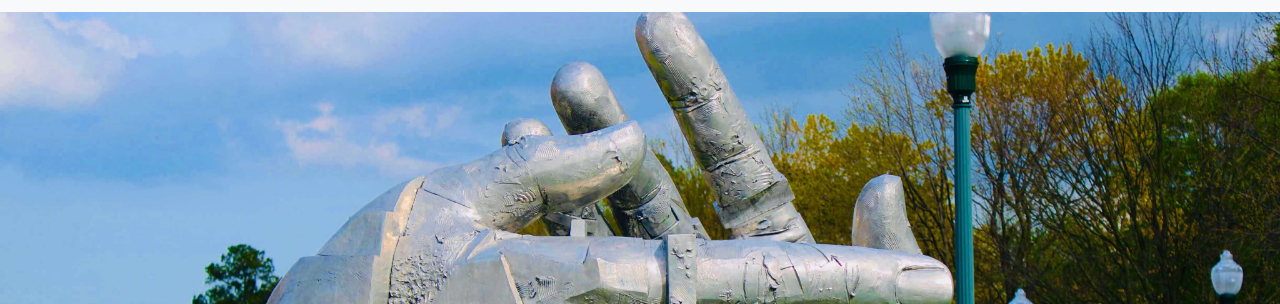
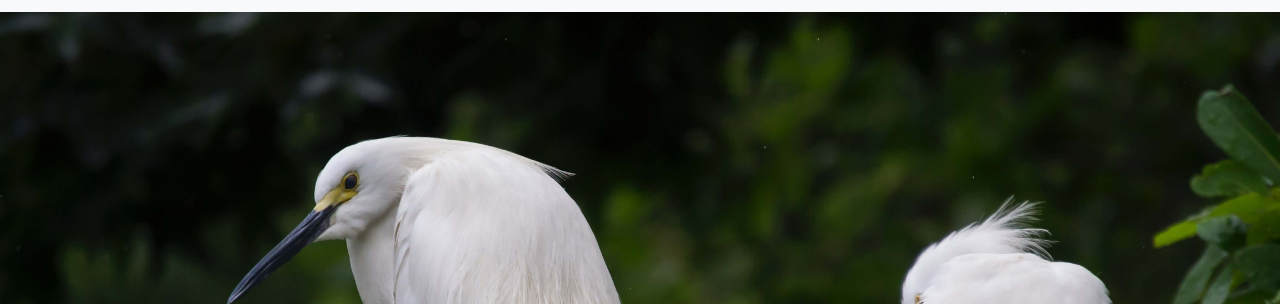
Before and after one commit to wafspaul/angnoi, a plain HTML site: page WNIN.html in a window 1280 px wide. Shown: the part 68-372 px from the top of the page. Drawn offline with nearby package versions, Linux system fonts and the light colour scheme; files whose address does not match are found by name.

Commit message:
new cover image

```diff
--- a/WNIN.html
+++ b/WNIN.html
@@ -17,6 +17,15 @@
 
   <!-- styles CSS -->
   <link rel="stylesheet" href="css/wnin.css">
+
+  <style>
+    .hero-section {
+      background-image: url('./image/Amani-cover.jpg');
+      background-repeat: no-repeat;
+      background-attachment: fixed;
+      background-size: cover;
+    }
+  </style>
 </head>
 
 <body>
```
